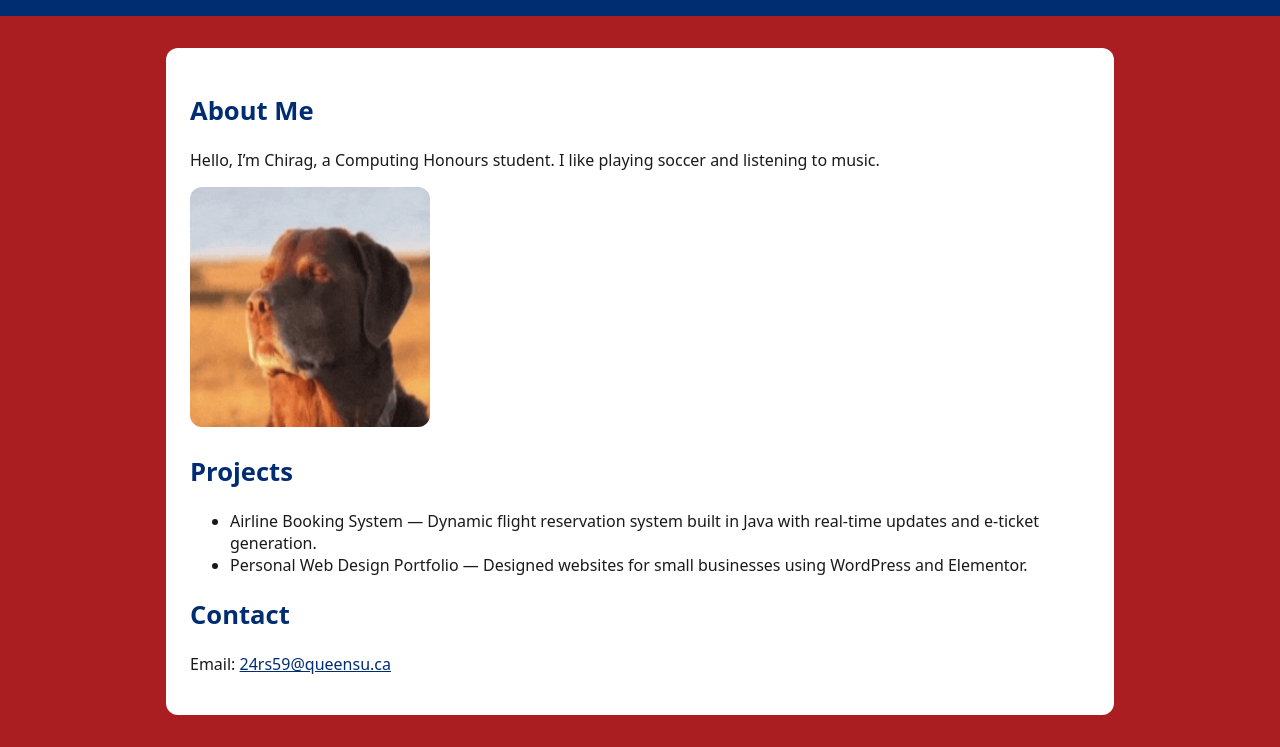
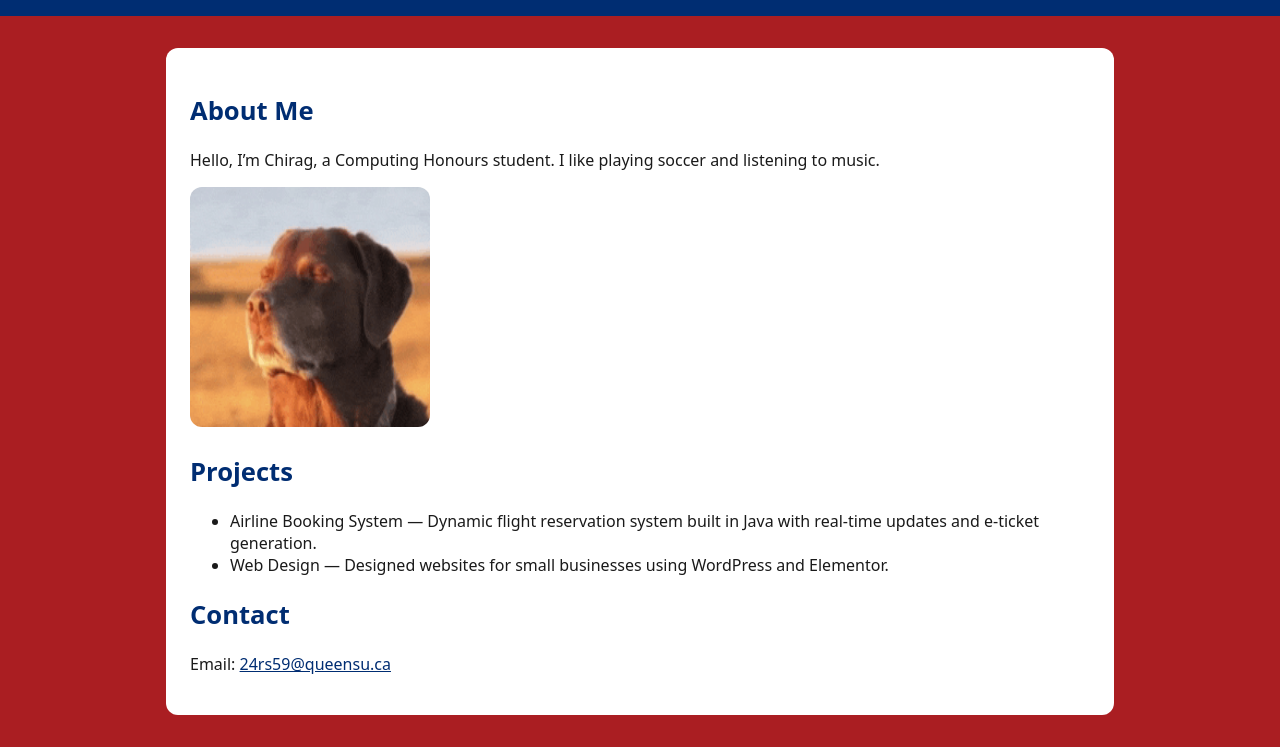
Before and after one commit to Chirag0731/queens-student-page, a plain HTML site: page index.html in a window 1280 px wide. Shown: the part 102-849 px from the top of the page. Drawn offline with Linux system fonts and the light colour scheme.

Commit message:
Update index.html

```diff
--- a/index.html
+++ b/index.html
@@ -23,7 +23,7 @@
       <h2>Projects</h2>
       <ul>
         <li>Airline Booking System — Dynamic flight reservation system built in Java with real-time updates and e-ticket generation.</li>
-        <li>Personal Web Design Portfolio — Designed websites for small businesses using WordPress and Elementor.</li>
+        <li>Web Design — Designed websites for small businesses using WordPress and Elementor.</li>
       </ul>
 
       <!-- ====== CONTACT ====== -->
```
